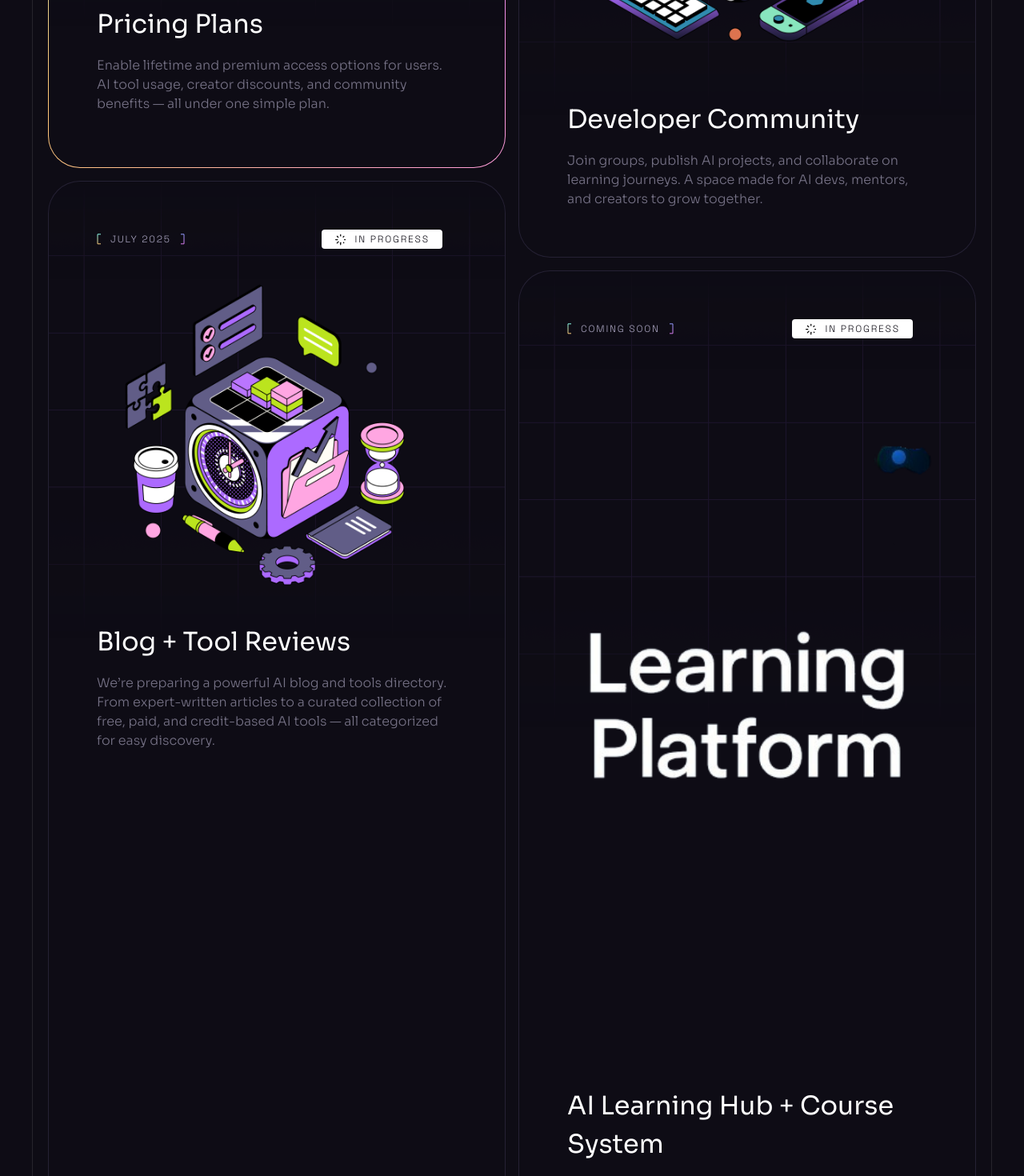
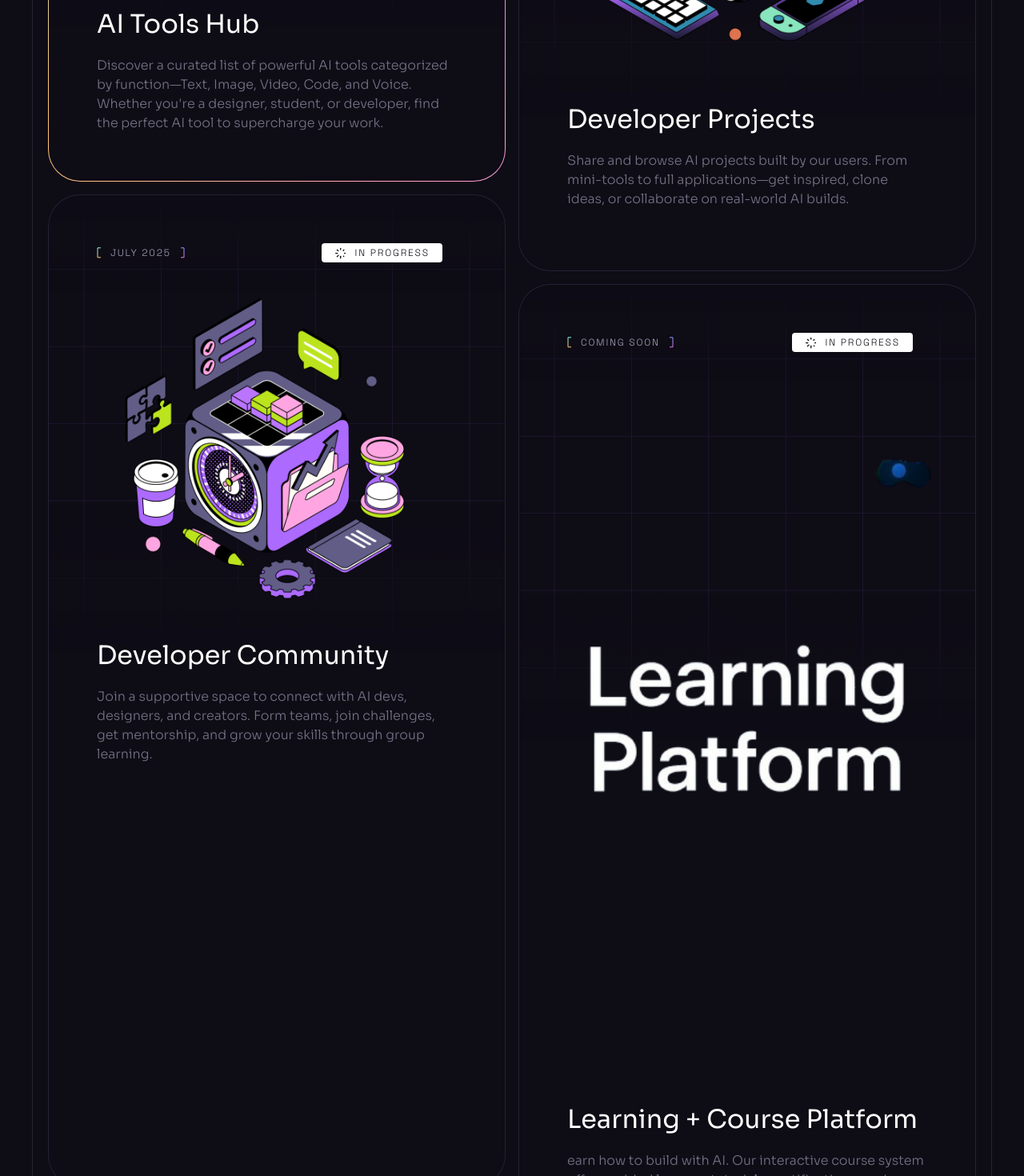
Before and after one commit to PoluriLekhan/AIStudio, a React (Vite) app: page / in a window 1280 px wide. Shown: the part 8280-9750 px from the top of the page at 80% size. Built offline with nearby package versions, Linux system fonts and the light colour scheme.

Commit message:
Update index.js

```diff
--- a/src/constants/index.js
+++ b/src/constants/index.js
@@ -103,33 +103,33 @@ export const brainwaveServicesIcons = [
 export const roadmap = [
   {
     id: "0",
-    title: "Pricing Plans",
-    text: "Enable lifetime and premium access options for users. AI tool usage, creator discounts, and community benefits — all under one simple plan.",
+    title: "AI Tools Hub",
+    text: "Discover a curated list of powerful AI tools categorized by function—Text, Image, Video, Code, and Voice. Whether you're a designer, student, or developer, find the perfect AI tool to supercharge your work.",
     date: "July 2025",
-    status: "IN DESIGN",
+    status: "Explore",
     imageUrl: roadmap1,
     colorful: true,
   },
   {
     id: "1",
-    title: "Developer Community",
-    text: "Join groups, publish AI projects, and collaborate on learning journeys. A space made for AI devs, mentors, and creators to grow together.",
+    title: "Developer Projects",
+    text: "Share and browse AI projects built by our users. From mini-tools to full applications—get inspired, clone ideas, or collaborate on real-world AI builds.",
     date: "August 2025",
     status: "In Progress",
     imageUrl: roadmap2,
   },
   {
     id: "2",
-    title: "Blog + Tool Reviews",
-    text: "We’re preparing a powerful AI blog and tools directory. From expert-written articles to a curated collection of free, paid, and credit-based AI tools — all categorized for easy discovery.",
+    title: "Developer Community",
+    text: "Join a supportive space to connect with AI devs, designers, and creators. Form teams, join challenges, get mentorship, and grow your skills through group learning.",
     date: "July 2025",
     status: "Rolling Out",
     imageUrl: roadmap3,
   },
   {
     id: "3",
-    title: "AI Learning Hub + Course System",
-    text: "We’re preparing a dedicated learning platform for developers — where users can access AI courses, submit projects, join mentorship groups, and creators can publish their own courses. Premium users will also get exclusive discounts on paid content.",
+    title: "Learning + Course Platform",
+    text: "earn how to build with AI. Our interactive course system offers guided lessons, tutorials, certifications, and project-based learning — everything you need to become an AI creator.",
     date: "Coming Soon",
     status: "IN PLANNING",
     imageUrl: roadmap4,
```
